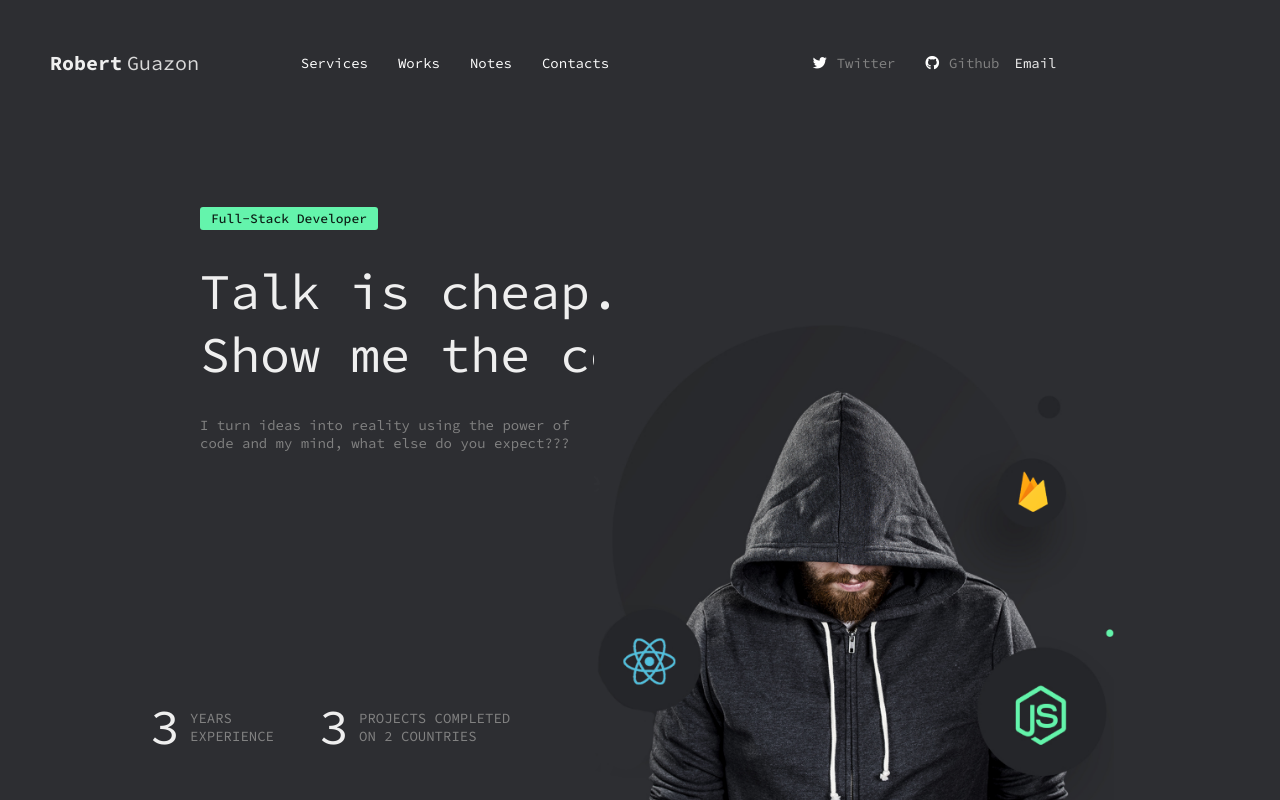
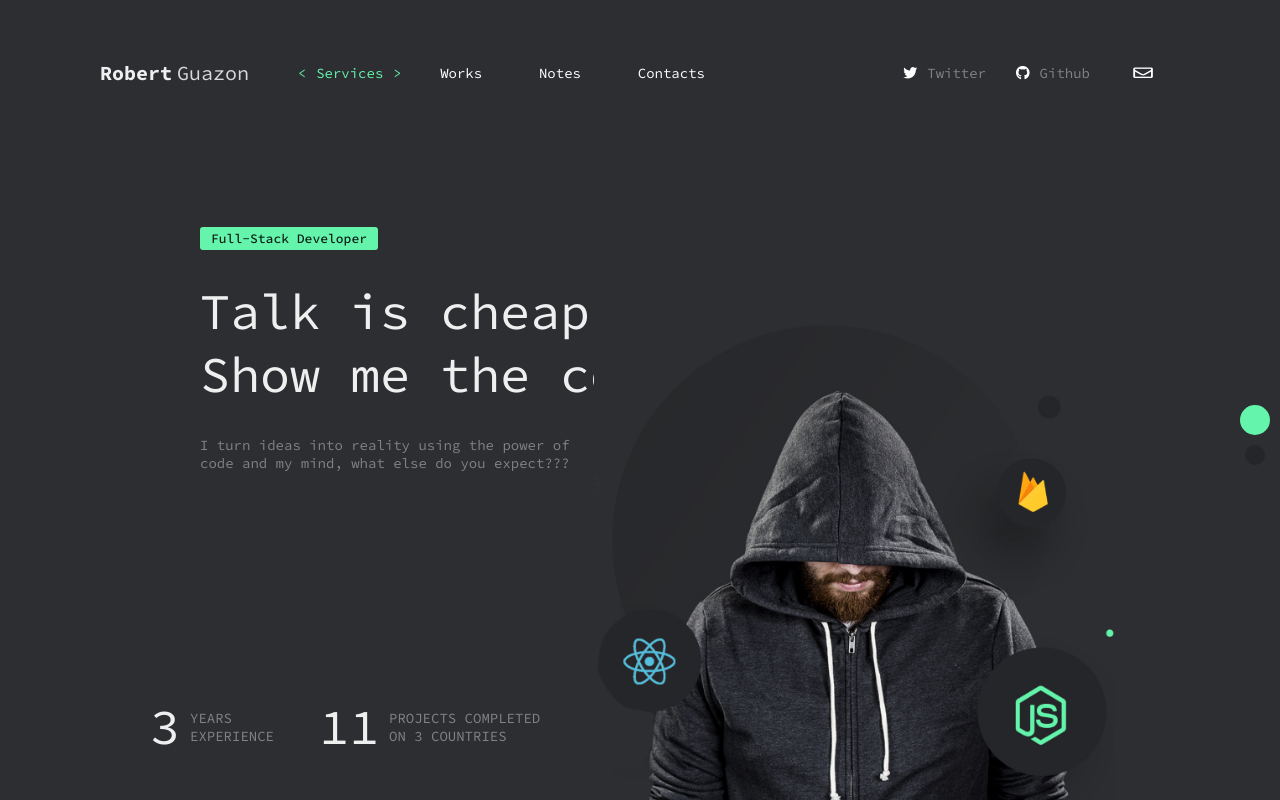
Before and after one commit to doppelgunner/portfolio, a React (Create React App) app: page / in a window 1280 px wide. Built offline with nearby package versions, Linux system fonts and the light colour scheme.

Commit message:
added some navigation dots and snap stop

```diff
--- a/package.json
+++ b/package.json
@@ -6,6 +6,7 @@
     "@testing-library/jest-dom": "^4.2.4",
     "@testing-library/react": "^9.5.0",
     "@testing-library/user-event": "^7.2.1",
+    "lodash": "^4.17.20",
     "node-sass": "^4.14.1",
     "rc-tooltip": "^4.2.3",
     "react": "^16.14.0",
--- a/src/App.js
+++ b/src/App.js
@@ -13,6 +13,9 @@ class App extends React.Component {
       <div className="app">
         <Router>
           <Switch>
+            <Route path="/contacts">
+              <HomePage />
+            </Route>
             <Route path="/">
               <HomePage />
             </Route>
--- a/src/App.scss
+++ b/src/App.scss
@@ -10,9 +10,9 @@
 .header {
   display: flex;
   /* justify-content: space-between; */
-  padding-left: 50px;
+  padding-left: 100px;
   align-items: center;
-  padding-right: 50px;
+  padding-right: 100px;
   padding-top: 50px;
   z-index: 1;
 }
@@ -26,16 +26,20 @@
   font-weight: bold;
 }
 
+.header__home:hover {
+  cursor: pointer;
+}
+
 .header__links {
   flex-shrink: 1;
-  flex-grow: 2;
+  flex-grow: 3;
   // width: 50%;
 }
 
-.header__links a {
-  margin-left: 15px;
-  margin-right: 15px;
-}
+// .header__links a {
+//   margin-left: 5px;
+//   margin-right: 5px;
+// }
 
 .header__home {
   font-size: 20px;
@@ -47,7 +51,10 @@
 .header__social {
   // width: 25%;
   flex-shrink: 1;
-  flex-grow: 2;
+  flex-grow: 1;
+  justify-content: flex-end;
+  display: flex;
+  align-items: center;
 }
 
 .header__social > a {
@@ -55,7 +62,7 @@
   margin-right: 15px;
 }
 
-.header__social > a > span:first-child {
+.header__social > a:not(.icon-button) > span:first-child {
   padding-right: 10px;
 }
 
@@ -112,3 +119,36 @@
 .tag-container > span {
   margin: 0px 5px;
 }
+
+//nav dots
+.nav-dots {
+  position: fixed;
+  right: -25px;
+  width: 100px;
+  height: auto;
+  top: 50%;
+  z-index: 2;
+  display: flex;
+  flex-direction: column;
+  justify-content: center;
+  align-items: center;
+}
+
+.nav-dots a {
+  width: 20px;
+  height: 20px;
+  background-color: #25262a;
+  border-radius: 50px;
+  margin: 5px;
+  cursor: default;
+}
+
+.nav-dots a.active {
+  width: 30px;
+  height: 30px;
+  background-color: #64f4ac;
+}
+
+.nav-dots a:hover {
+  // background-color: #64f4ac;
+}
--- a/src/components/Header.js
+++ b/src/components/Header.js
@@ -13,23 +13,27 @@ class Header extends React.Component {
       <div className="header">
         <span className="header__home">
           <span>Robert</span>
-          <Link className="alt-label">Guazon</Link>
+          <span className="alt-label">Guazon</span>
         </span>
         <HeaderLinks />
         <span className="header__social small-text">
-          <Link>
+          <a href="https://twitter.com/noobieprogrmmer" target="_blank">
             <span>
               <i className="fab fa-twitter"></i>
             </span>
             <span className="sub-label">Twitter</span>
-          </Link>
-          <Link>
+          </a>
+          <a href="https://github.com/doppelgunner" target="_blank">
             <span>
               <i className="fab fa-github"></i>
             </span>
             <span className="sub-label">Github</span>
-          </Link>
-          <span>Email</span>
+          </a>
+          <a className="icon-button" href="mailto:doppelgunner@gmail.com">
+            <span>
+              <i className="far fa-envelope"></i>
+            </span>
+          </a>
         </span>
       </div>
     );
--- a/src/components/HeaderLinks.js
+++ b/src/components/HeaderLinks.js
@@ -1,17 +1,41 @@
 import React from "react";
-import { Link } from "react-router-dom";
+import { NavLink } from "react-router-dom";
+import _ from "lodash";
 class Header extends React.Component {
   constructor(props) {
     super(props);
   }
 
+  static defaultProps = {
+    links: [
+      { link: "/", name: "Services" },
+      { link: "/works", name: "Works" },
+      { link: "/notes", name: "Notes" },
+      { link: "/contacts", name: "Contacts" },
+    ],
+  };
+
   render() {
     return (
       <span className="header__links small-text">
-        <Link to="/">Services</Link>
+        {_.map(this.props.links, (link) => {
+          return (
+            <NavLink
+              key={link.link}
+              exact
+              to={link.link}
+              activeClassName="active"
+            >
+              <span className="arrows">{"<"}</span>
+              {link.name}
+              <span className="arrows">{">"}</span>
+            </NavLink>
+          );
+        })}
+        {/* <Link to="/">Services</Link>
         <Link to="/works">Works</Link>
         <Link to="/notes">Notes</Link>
-        <Link to="/contacts">Contacts</Link>
+        <Link to="/contacts">Contacts</Link> */}
         {/* <span>Services</span>
         <span>Works</span>
         <span>Notes</span>
--- /dev/null
+++ b/src/components/NavDots.js
@@ -0,0 +1,65 @@
+import React from "react";
+
+import _ from "lodash";
+import { NavLink } from "react-router-dom";
+
+import DOMUtil from "../utils/DOMUtil";
+
+class NavDots extends React.Component {
+  constructor(props) {
+    super(props);
+
+    this.state = {
+      screens: props.screens,
+    };
+  }
+
+  static defaultProps = {
+    screens: [],
+  };
+
+  calculateIfShowingOnScreen = () => {
+    const newScreens = this.state.screens.slice();
+    _.each(newScreens, (screen) => {
+      screen.isInViewPort = DOMUtil.elementInViewport(
+        document.getElementById(screen.id),
+        this.home
+      );
+    });
+
+    this.setState({
+      newScreens,
+    });
+  };
+
+  componentDidMount() {
+    this.calculateIfShowingOnScreen();
+
+    this.home = document.getElementById("home");
+    this.func = _.debounce(this.calculateIfShowingOnScreen, 300);
+
+    this.home.addEventListener("scroll", this.func);
+  }
+
+  componentWillUnmount() {
+    this.home.removeEventListener("scroll", this.func);
+  }
+
+  render() {
+    const { screens } = this.state;
+
+    if (!screens && screens.length == 0) {
+      return null;
+    }
+
+    return (
+      <div className="nav-dots">
+        {_.map(screens, (screen) => {
+          return <a className={screen.isInViewPort ? "active" : null}></a>;
+        })}
+      </div>
+    );
+  }
+}
+
+export default NavDots;
--- a/src/components/Screen.js
+++ b/src/components/Screen.js
@@ -1,4 +1,6 @@
 import React from "react";
+
+import AppUtil from "../utils/AppUtil";
 
 class Screen extends React.Component {
   constructor(props) {
@@ -6,7 +8,13 @@ class Screen extends React.Component {
   }
 
   render() {
-    return <div className="screen">{this.props.children}</div>;
+    const { children, nth, screens } = this.props;
+
+    return (
+      <div id={AppUtil.getScreenIdByN(screens, nth)} className="screen">
+        {children}
+      </div>
+    );
   }
 }
 
--- a/src/index.scss
+++ b/src/index.scss
@@ -18,6 +18,7 @@ body {
 a {
   color: #fff;
   text-decoration: none;
+  cursor: pointer;
 }
 
 code {
@@ -87,3 +88,75 @@ code {
   @extend .tag;
   background-color: #f464b7;
 }
+
+.icon-button {
+  position: relative;
+  margin-left: 27px;
+  justify-content: center;
+  display: inline-block;
+  border-radius: 50px;
+  cursor: pointer;
+}
+
+.icon-button:hover {
+  color: #64f4ac;
+  background-color: #333438;
+}
+
+a:hover,
+a.active {
+  color: #64f4ac;
+}
+
+a:hover .sub-label {
+  color: #c0f1d8;
+}
+
+a.active .arrows {
+  visibility: visible;
+}
+
+a .arrows {
+  visibility: hidden;
+  margin-left: 10px;
+  margin-right: 10px;
+}
+
+.icon-button span {
+  display: flex;
+  width: 45px;
+  height: 45px;
+  display: flex;
+  justify-content: center;
+  align-items: center;
+}
+
+.fa-envelope {
+  transform: scale(1.4, 1);
+}
+
+//scroll
+body {
+  height: 100vh;
+  overflow: hidden;
+}
+
+.page {
+  overflow-y: scroll;
+  height: 100vh;
+  scroll-snap-type: mandatory;
+  scroll-snap-points-y: repeat(100vh);
+  scroll-snap-type: y mandatory;
+}
+
+.screen {
+  height: 100vh;
+  scroll-snap-align: start;
+  position: relative;
+}
+
+//scrollbars
+/* width */
+::-webkit-scrollbar {
+  width: 0px;
+}
--- a/src/pages/HomePage.js
+++ b/src/pages/HomePage.js
@@ -6,16 +6,22 @@ import React from "react";
 import Screen from "../components/Screen";
 import Header from "../components/Header";
 import Tooltip from "rc-tooltip";
+import NavDots from "../components/NavDots";
 
 class HomePage extends React.Component {
   constructor(props) {
     super(props);
+
+    this.state = {
+      screens: [{ id: "screen-profile" }, { id: "screen-work" }],
+    };
   }
 
   render() {
     return (
-      <div className="home">
-        <Screen>
+      <div className="page" id="home">
+        <NavDots screens={this.state.screens} />
+        <Screen screens={this.state.screens} nth={1}>
           <Header />
           <div className="profile">
             <div className="profile__info">
@@ -56,9 +62,9 @@ class HomePage extends React.Component {
                 </span>
               </span>
               <span>
-                <span className="big-text">3</span>
+                <span className="big-text">11</span>
                 <span className="small-text sub-label upper-case">
-                  projects completed on 2 countries
+                  projects completed on 3 countries
                 </span>
               </span>
             </div>
@@ -67,6 +73,9 @@ class HomePage extends React.Component {
             </div>
           </div>
         </Screen>
+        <Screen screens={this.state.screens} nth={2}>
+          hello
+        </Screen>
       </div>
     );
   }
--- /dev/null
+++ b/src/utils/AppUtil.js
@@ -0,0 +1,21 @@
+module.exports = {
+  getScreenByN,
+  getScreenIdByN,
+};
+
+function getScreenByN(screens, n) {
+  if (screens && screens.length >= n) {
+    return screens[n - 1];
+  }
+
+  return null;
+}
+
+function getScreenIdByN(screens, n) {
+  const screen = getScreenByN(screens, n);
+  if (screen) {
+    return screen.id;
+  }
+
+  return null;
+}
--- /dev/null
+++ b/src/utils/DOMUtil.js
@@ -0,0 +1,32 @@
+module.exports = {
+  elementInViewport,
+};
+
+function elementInViewport(el, viewEl) {
+  var top = el.offsetTop;
+  var left = el.offsetLeft;
+  var width = el.offsetWidth;
+  var height = el.offsetHeight;
+
+  while (el.offsetParent) {
+    el = el.offsetParent;
+    top += el.offsetTop;
+    left += el.offsetLeft;
+  }
+
+  if (viewEl) {
+    return (
+      top >= viewEl.scrollTop &&
+      left >= viewEl.scrollLeft &&
+      top + height <= viewEl.scrollTop + window.innerHeight &&
+      left + width <= viewEl.scrollLeft + window.innerWidth
+    );
+  } else {
+    return (
+      top >= window.pageYOffset &&
+      left >= window.pageXOffset &&
+      top + height <= window.pageYOffset + window.innerHeight &&
+      left + width <= window.pageXOffset + window.innerWidth
+    );
+  }
+}
```
